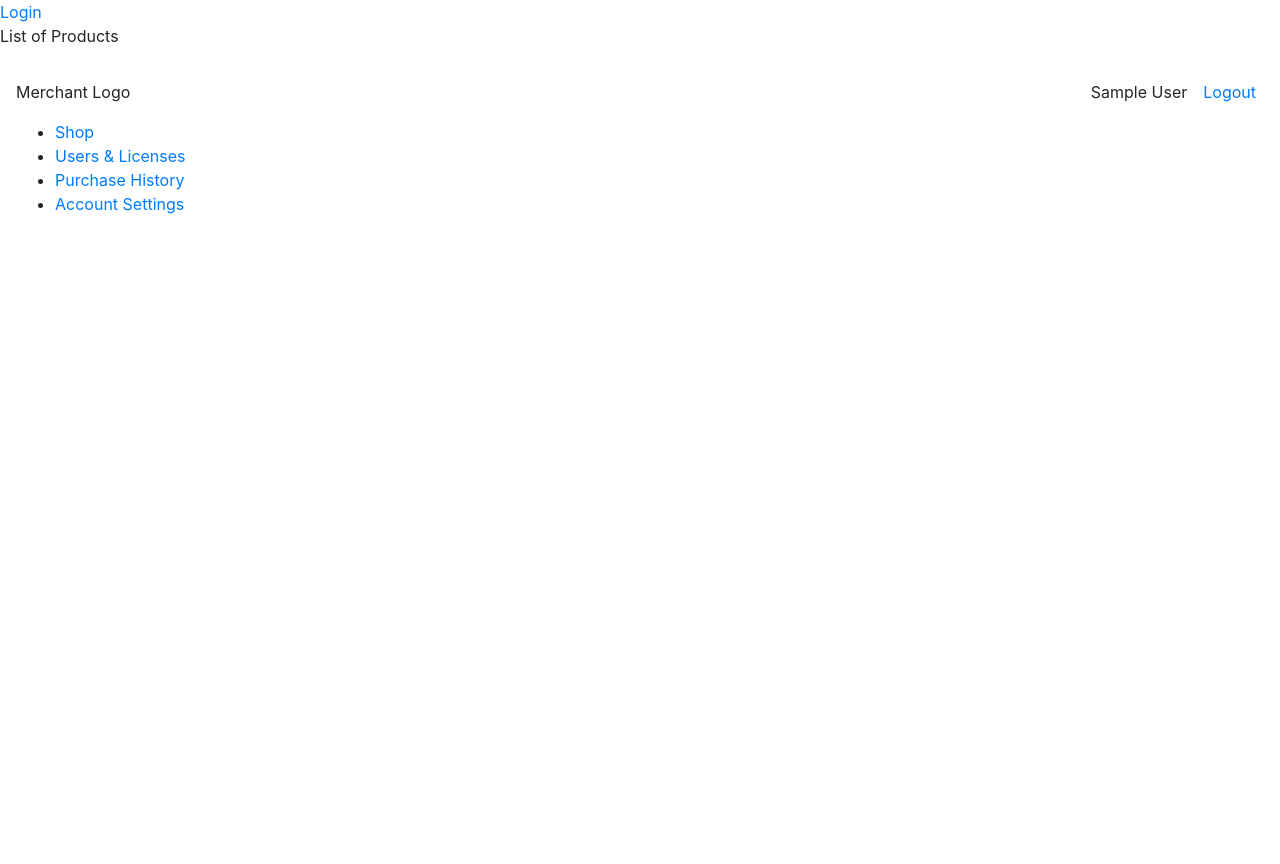
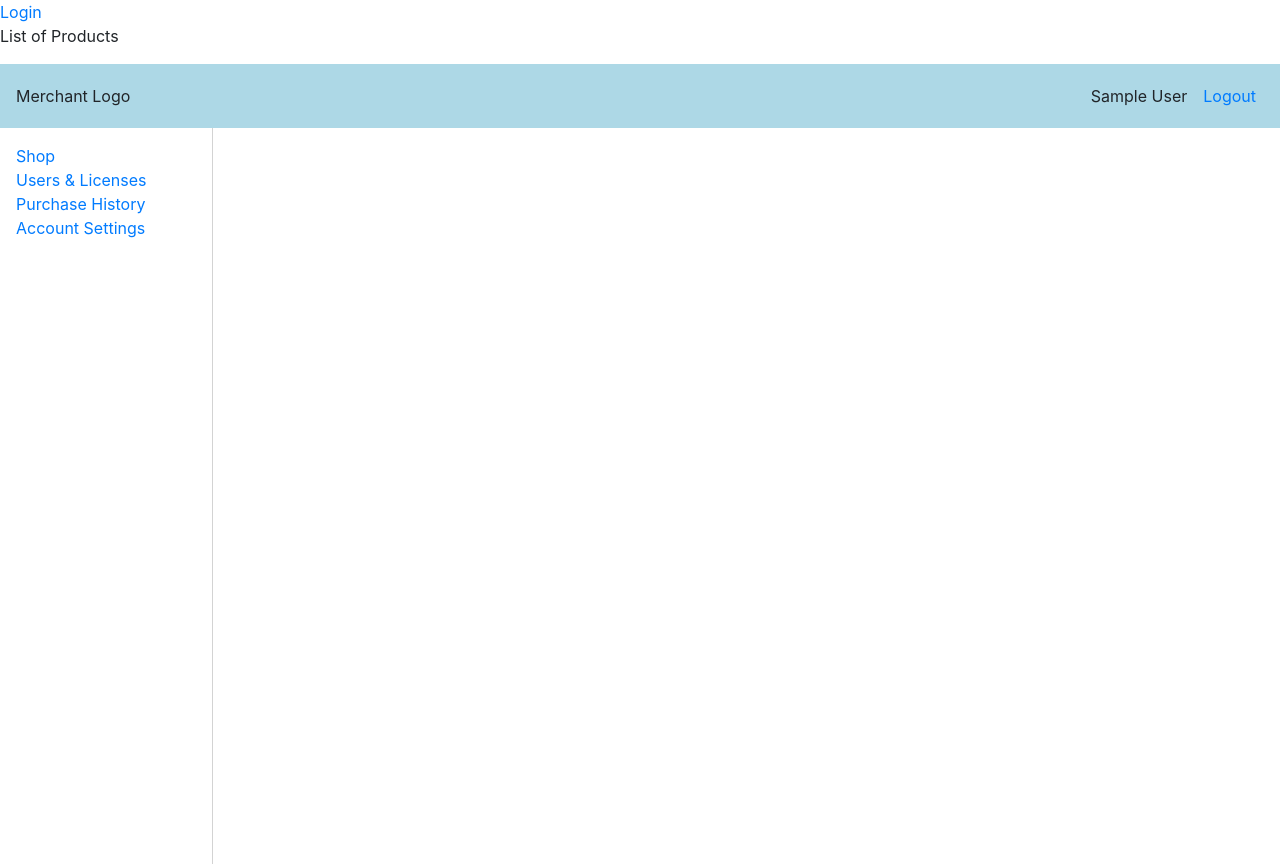
Before and after one commit to st003/CS50w-Final-Project, a Django app: page / in a window 1280 px wide. Before the commit the page ends 214 px from the top, so only its background shows below. Run offline with Django 3.2, Linux system fonts and the light colour scheme; the visitor is signed in with stand-in values (Sample User, id 1); some libraries are stand-ins or nearby versions.

Commit message:
Added style.scss to purchasing app

```diff
--- /dev/null
+++ b/purchasing/static/purchasing/styles.min.css
@@ -0,0 +1 @@
+.mainHeader{height:4em;background-color:#add8e6}.sideBar{height:calc(100vh - 4em);padding:1em;border-right:1px solid #d3d3d3}.sideBar a{text-decoration:none}.contentArea{padding:1em}
--- /dev/null
+++ b/purchasing/static/purchasing/styles.scss
@@ -0,0 +1,24 @@
+$primary_color: lightblue;
+
+$neutral_color: lightgray;
+
+/* HEADER AND NAV */
+
+.mainHeader {
+    height: 4em;
+    background-color: $primary_color;
+}
+
+.sideBar {
+    height: calc(100vh - 4em);
+    padding: 1em;
+    border-right: 1px solid $neutral_color;
+
+    a {
+        text-decoration: none;
+    }
+}
+
+.contentArea {
+    padding: 1em;
+}
--- a/purchasing/templates/purchasing/base.html
+++ b/purchasing/templates/purchasing/base.html
@@ -3,6 +3,8 @@
 <html lang="en">
 
 	<head>
+
+		{% load static %}
 
 		<!-- Required meta tags -->
 		<meta charset="utf-8">
@@ -10,6 +12,9 @@
 
 		<!-- Bootstrap CSS -->
 		<link rel="stylesheet" href="https://stackpath.bootstrapcdn.com/bootstrap/4.3.1/css/bootstrap.min.css" integrity="sha384-ggOyR0iXCbMQv3Xipma34MD+dH/1fQ784/j6cY/iJTQUOhcWr7x9JvoRxT2MZw1T" crossorigin="anonymous">
+
+		<!--custom CSS-->
+		<link rel="stylesheet" href="{% static 'purchasing/styles.min.css' %}">
 
 		<title>{% block title %}{% endblock %}</title>
 
@@ -21,7 +26,7 @@
 		{% block public %}{% endblock %}
 
 		{% if user.is_authenticated %}
-			<header class="navbar navbar-expand">
+			<header class="navbar navbar-expand mainHeader">
 				<div class="nabar-brand">Merchant Logo</div>
 				<ul class="navbar-nav ml-auto">
 					<li class="nav-item">
@@ -35,26 +40,24 @@
 
 			<div class="container-fluid">
 				<div class="row">
-					<div class="col-12 col-md-3 col-xl-2">
-						<ul>
-							<li>
-								<a href="{% url 'shop' %}">Shop</a>
-							</li>
-							<li>
-								<a href="#">Users &amp; Licenses</a>
-							</li>
-							<li>
-								<a href="#">Purchase History</a>
-							</li>
-							<li>
-								<a href="#">Account Settings</a>
-							</li>
-						</ul>
-					</div>
-					<main class="col-12 col-md-9 col-xl-10">
+					<div class="col-12 col-md-3 col-xl-2 sideBar">
+						<div>
+							<a href="{% url 'shop' %}">Shop</a>
+						</div>
+						<div>
+							<a href="#">Users &amp; Licenses</a>
+						</div>
+						<div>
+							<a href="#">Purchase History</a>
+						</div>
+						<div>
+							<a href="#">Account Settings</a>
+						</div>
+					</div><!--sideBar-->
+					<main class="col-12 col-md-9 col-xl-10 contentArea">
 						<!--only extend from this block for private facing pages-->
 						{% block content %}{% endblock %}
-					</main>
+					</main><!--contentArea-->
 				</div><!--row-->
 			</div><!--container-fluid-->
 		{% endif %}
```
